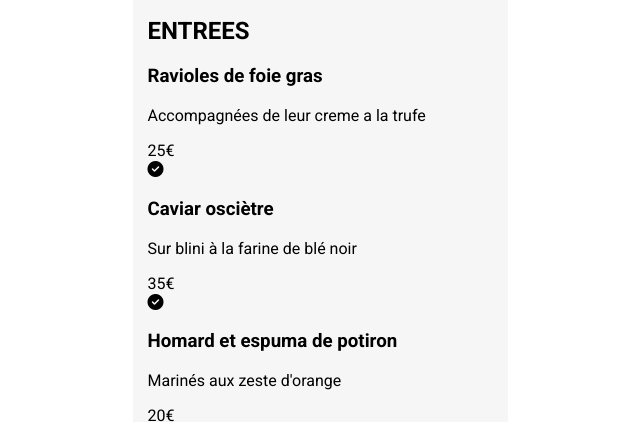
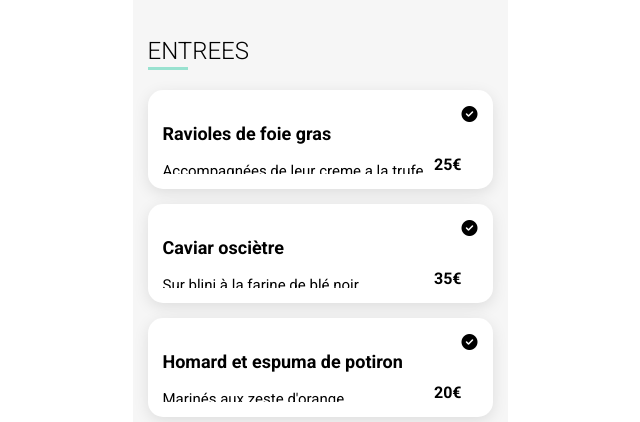
Before and after one commit to jeandpoulain-lgtm/ohmyfood, a plain HTML site: page la-note-enchantee.html in a window 1280 px wide. Shown: the part 414-836 px from the top of the page, without its empty margins (320-960 px from the left). Drawn offline with Linux system fonts and the light colour scheme; a web font is replaced by a local one.

Commit message:
pillule plat

```diff
--- a/scss/pages/_restaurant.scss
+++ b/scss/pages/_restaurant.scss
@@ -25,4 +25,64 @@
     &__title {
         @include mixin.font-shrikhand(28px);
     }
+
+    &__category {
+        margin-top: 40px;
+
+        &-title {
+            text-transform: uppercase;
+            position: relative;
+            padding-bottom: 5px;
+            font-weight: 300;
+
+            // La petite barre verte sous "ENTRÉES"
+            &::after {
+                content: "";
+                width: 40px;
+                height: 3px;
+                background-color: variables.$couleur-tertiaire; // Ton vert
+                position: absolute;
+                left: 0;
+                bottom: 0;
+            }
+        }
+    }
 }
+
+.menu-item {
+    background-color: white;
+    padding: 15px;
+    display: flex;
+    border-radius: 15px;
+    margin: 15px 0;
+    box-shadow: 0px 4px 15px rgba(0, 0, 0, 0.1);
+    overflow: hidden; // Important pour l'animation du check
+    cursor: pointer;
+
+    &__content {
+        height: 69px;
+        flex: 1;
+        white-space: nowrap;
+        overflow: hidden;
+
+        h3{
+            font-size: 18px;
+        }
+
+        p{
+            font-size: 15px;
+        }
+
+        h3, p {
+            overflow: hidden;
+            text-overflow: ellipsis; // Pour les textes trop longs
+        }
+    }
+
+    &__price {
+        font-weight: bold;
+        display: flex;
+        align-items: flex-end;
+        padding-left: 10px;
+    }
+}
```
Also changed, not shown: css/style.css, scss/pages/_home.scss (line endings or trailing spaces), 1 other file.
